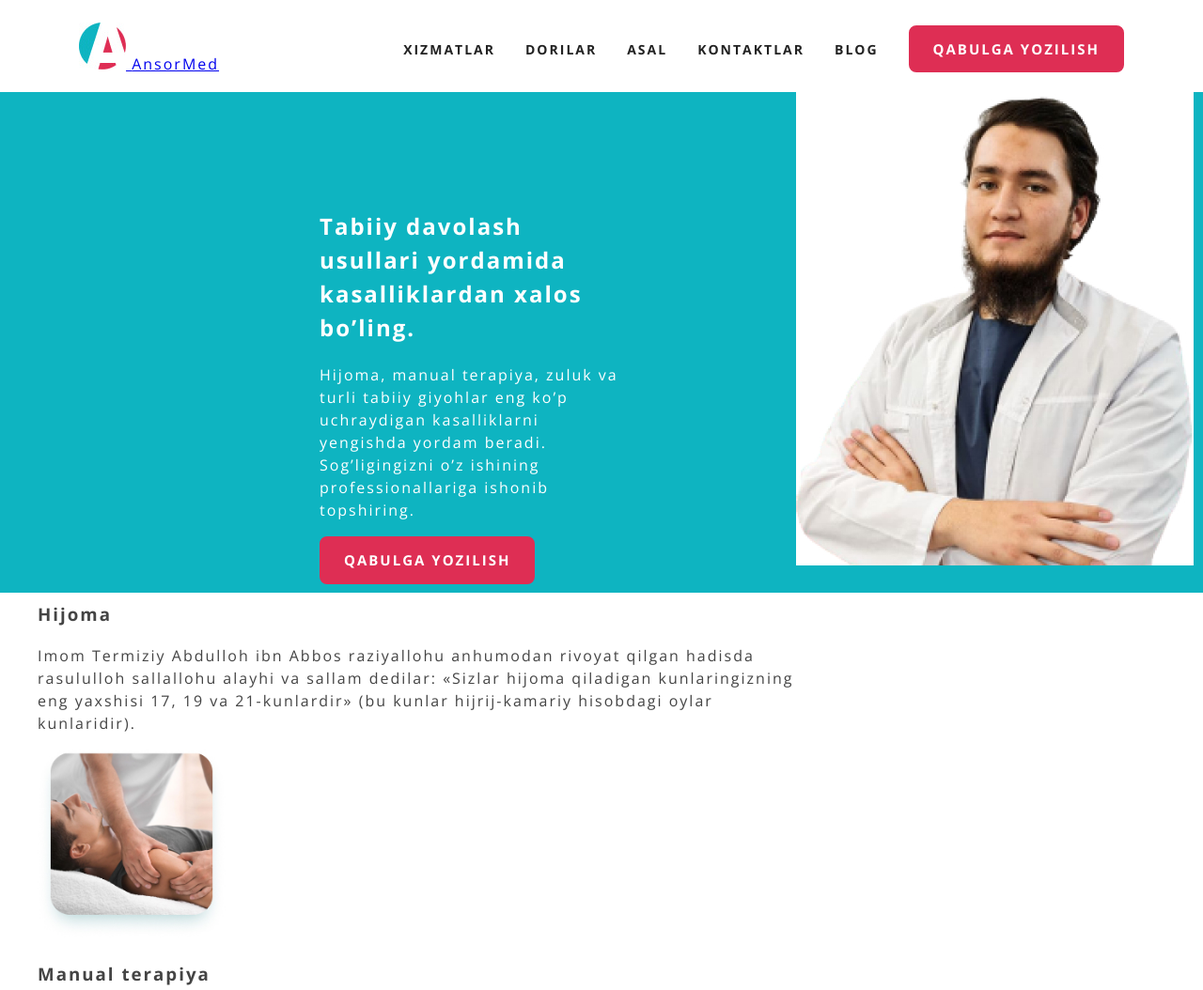
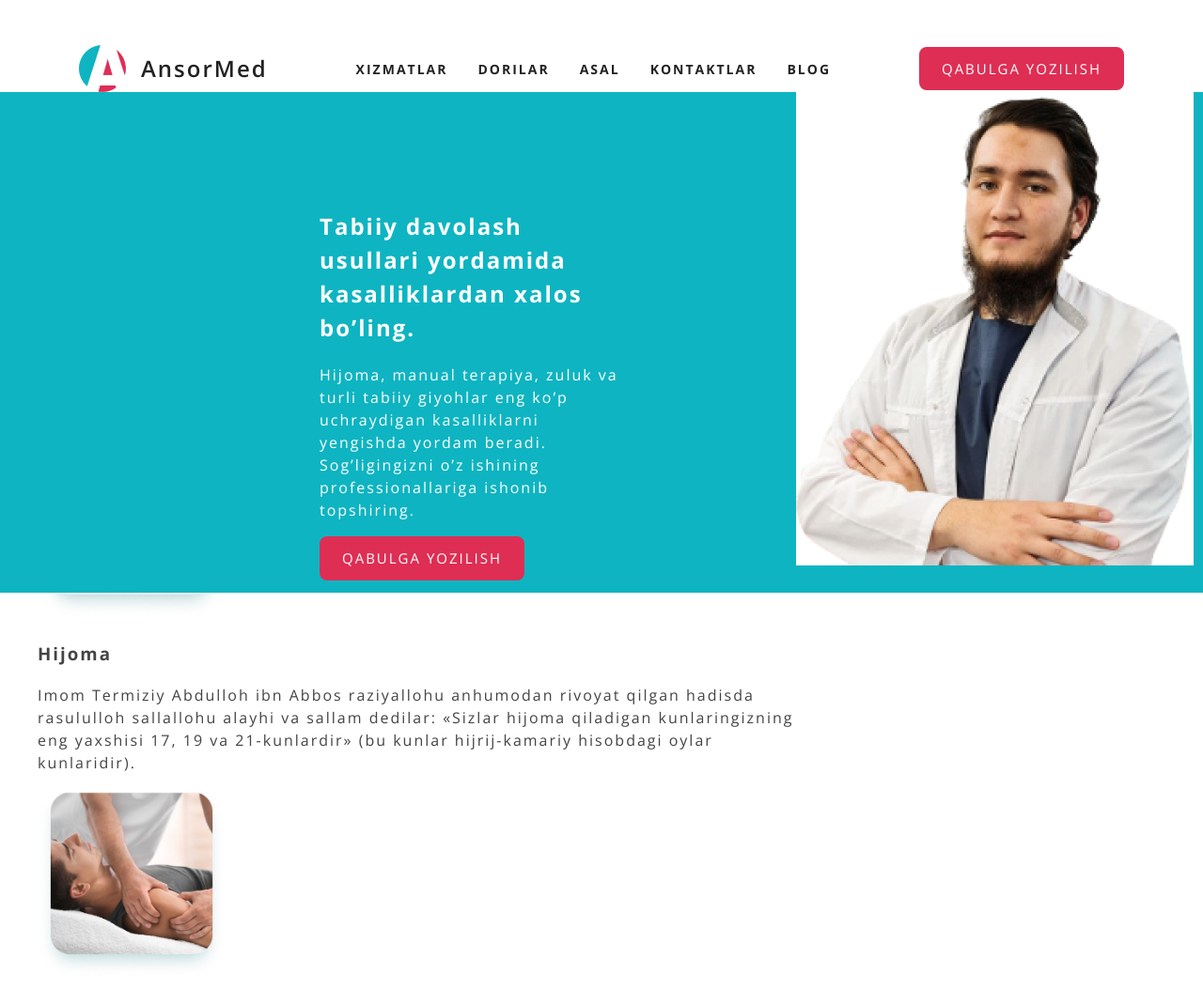
Before and after one commit to Dilnoza-frontend/Ansormed, a plain HTML site: page index.html in a window 1280 px wide. Shown: the top 1054 px of the page at 94% size. Drawn offline with nearby package versions, Linux system fonts and the light colour scheme.

Commit message:
Add site-header styles

```diff
--- a/css/style.css
+++ b/css/style.css
@@ -22,6 +22,11 @@ body {
   color: #444;
   background-color: #fff;
 }
+*:focus {
+  outline: 2px dotted #DE2E54;
+  outline-offset: 2px;
+}
+
 /* container */
 .container {
   width: 100%;
@@ -34,7 +39,8 @@ body {
 
 /* SITE-HEADER */
 .site-header{
-  background-color: #fff;
+  padding-top: 24px;
+  padding-bottom: 24px;
   }
 
   .site-header-container {
@@ -43,54 +49,83 @@ body {
   justify-content: space-between;
   padding: 24px;
   }
+  .site-logo {
+    align-items: center;
+    display: flex;
+    text-decoration: none;
+    color: #222;
+    font-size: 24px;
+    font-weight: 600;
+  }
+  .site-logo:hover {
+  color: #DE2E54;
+  }
 
-  .logo-link:active {
+  .site-logo-img {
+    margin-right: 16px;
+  }
+
+  .site-logo:active {
     opacity: 0.6;
   }
-  .logo-link img {
+  .site-logo-img {
     display: block;
   }
-  .site-header-actions {
-    display: flex;
-    align-items: center;
 
-  }
   /* SITENAV */
+.sitenav {
+font-size: 14px;
+letter-spacing: 2px;
+text-transform: uppercase;
+font-weight: bold;
+}
+
 .sitenav-list {
   list-style: none;
   display: flex;
   align-items: center;
   padding: 0;
-
+  margin: 0;
  }
+.sitenav-item:not(:last-child) {
+  margin-right: 32px;
+}
 
  .sitenav-link{
-  font-weight: 700;
-  font-size: 14px;
-  line-height: 150%;
-  text-transform: uppercase;
   text-decoration: none;
-  color: #222222;
-  font-style: normal;
-  margin-right: 32px;
+  color: #222;
+  display: block;
+  }
+  .sitenav-link:hover {
+    color: #DE2E54;
+  }
+  .sitenav-link:active {
+    opacity: 0.6;
   }
 
   .main-link {
   display: inline-block;
-  justify-content: center;
-  align-items: center;
-  padding: 12px 24px;
-  background: #DE2E54;
+  padding: 10px 22px;
+  background-color: #DE2E54;
   border: 2px solid #DE2E54;
   border-radius: 8px;
   text-decoration: none;
   color: #fff;
-  font-style: normal;
-  font-weight: 700;
   font-size: 15px;
-  line-height: 150%;
   text-transform: uppercase;
   }
+
+  .main-link:hover {
+    background-color: #fff;
+    color: #DE2E54;
+    border-color: #DE2E54;
+  }
+  .main-link:active {
+    color: #fff;
+    border-color: #DE2E54;
+    opacity: 0.6;
+  }
+
 .hero {
   position: absolute;
   width: 1440px;
--- a/index.html
+++ b/index.html
@@ -18,25 +18,24 @@
 <!-- Site Header -->
 <header class="site-header">
   <div class="site-header-container container">
-    <a class="site-header-logo" href="#">
-      <img class="site-header-logo-img" src="img/logo-icon.jpg" alt="ANSORMED logo" width="50" height="50" srcset="img/logo-icon.jpg 1x, img/logo-icon@2x.jpg 2x">
+    <a class="site-logo" href="#">
+      <img class="site-logo-img" src="img/logo-icon.jpg" alt="ANSORMED logo" width="50" height="50" srcset="img/logo-icon.jpg 1x, img/logo-icon@2x.jpg 2x">
       <span class="site-header-logo-text">AnsorMed</span>
               </a>
 
   <!-- Sitenav -->
-  <div class="site-header-actions">
-    <nav>
+      <nav class="sitenav">
       <ul class="sitenav-list">
-        <li class="sitenav-item"><a class="sitenav-link" href="#">XIZMATLAR</a></li>
-        <li class="sitenav-item"><a class="sitenav-link" href="#">DORILAR</a></li>
-        <li class="sitenav-item"><a class="sitenav-link" href="#">ASAL</a></li>
-        <li class="sitenav-item"><a class="sitenav-link" href="#">KONTAKTLAR</a></li>
-        <li class="sitenav-item"><a class="sitenav-link" href="#">BLOG</a></li>
+        <li class="sitenav-item"><a class="sitenav-link" href="#">Xizmatlar</a></li>
+        <li class="sitenav-item"><a class="sitenav-link" href="#">Dorilar</a></li>
+        <li class="sitenav-item"><a class="sitenav-link" href="#">Asal</a></li>
+        <li class="sitenav-item"><a class="sitenav-link" href="#">Kontaktlar</a></li>
+        <li class="sitenav-item"><a class="sitenav-link" href="#">Blog</a></li>
       </ul>
     </nav>
     <a class="main-link" href="#">Qabulga yozilish</a>
   </div>
-</div>
+
 </header>
 
 <main>
@@ -107,8 +106,8 @@
 <footer class="footer">
   <div class="footer-container">
     <div class="site-footer">
-      <a class="site-header-logo" href="#">
-        <img class="site-header-logo-img" src="img/logo-icon.jpg" alt="ANSORMED logo" width="50" height="50" srcset="img/logo-icon.jpg 1x, img/logo-icon@2x.jpg 2x">
+      <a class="site-logo" href="#">
+        <img class="site-logo-img" src="img/logo-icon.jpg" alt="ANSORMED logo" width="50" height="50" srcset="img/logo-icon.jpg 1x, img/logo-icon@2x.jpg 2x">
         <span class="site-header-logo-text">AnsorMed</span>
       </a>
       <!-- Linklar -->
```
